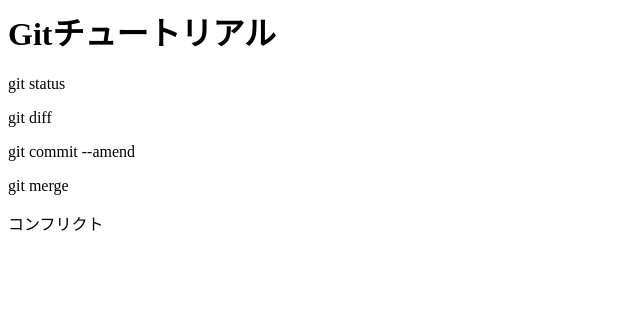
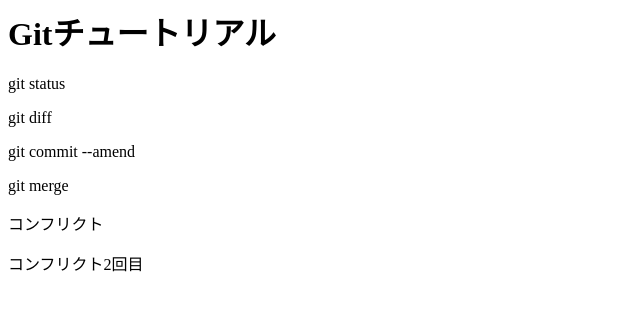
Before and after one commit to drawking110/git_tutorial, a plain HTML site: page index.html in a window 1280 px wide. Shown: the whole page, without its empty margins (0-640 px from the left). Drawn offline with Linux system fonts and the light colour scheme.

Commit message:
コンフリクトを追記

```diff
--- a/index.html
+++ b/index.html
@@ -4,3 +4,4 @@
 <p>git commit --amend</p>
 <p>git merge</p>
 <p>コンフリクト</p>
+<p>コンフリクト2回目</p>
```
